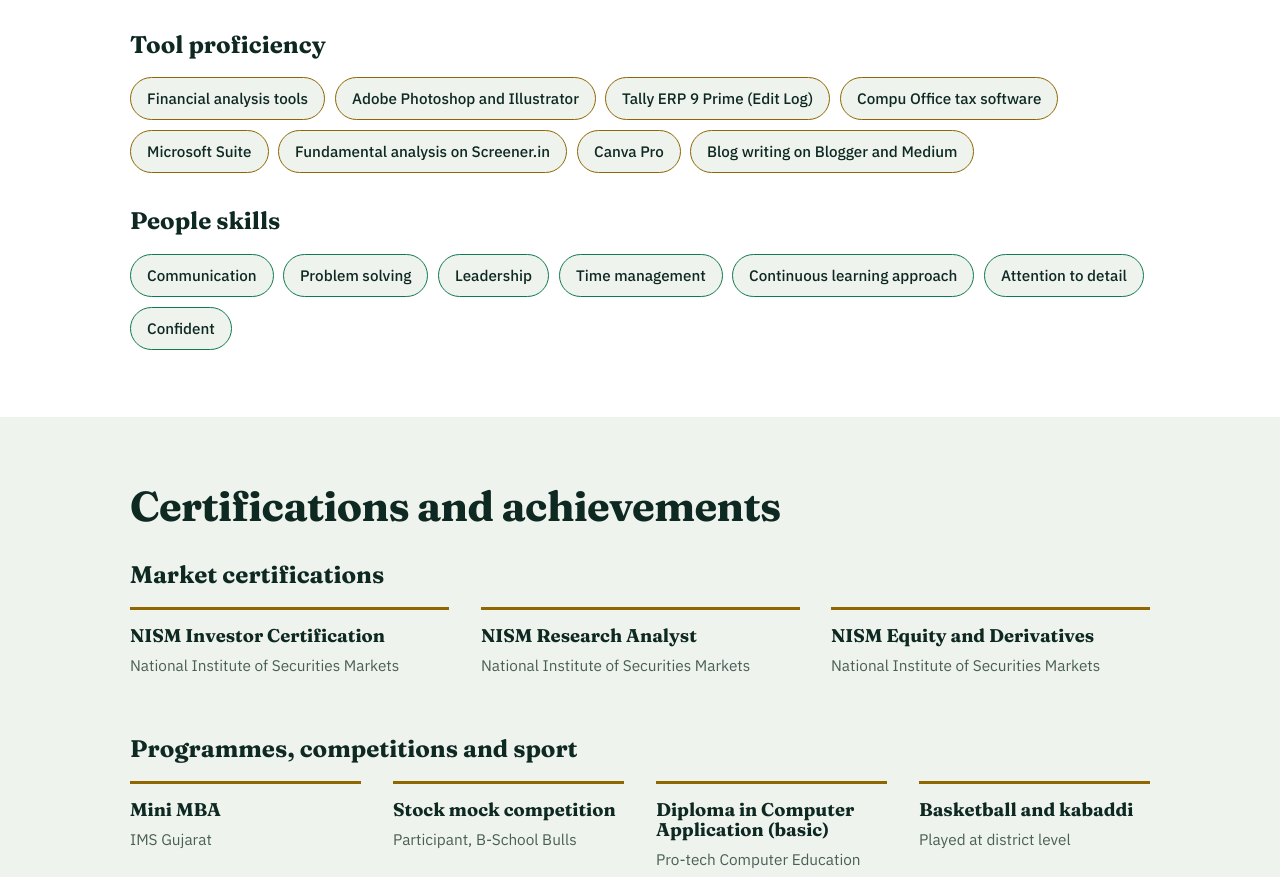
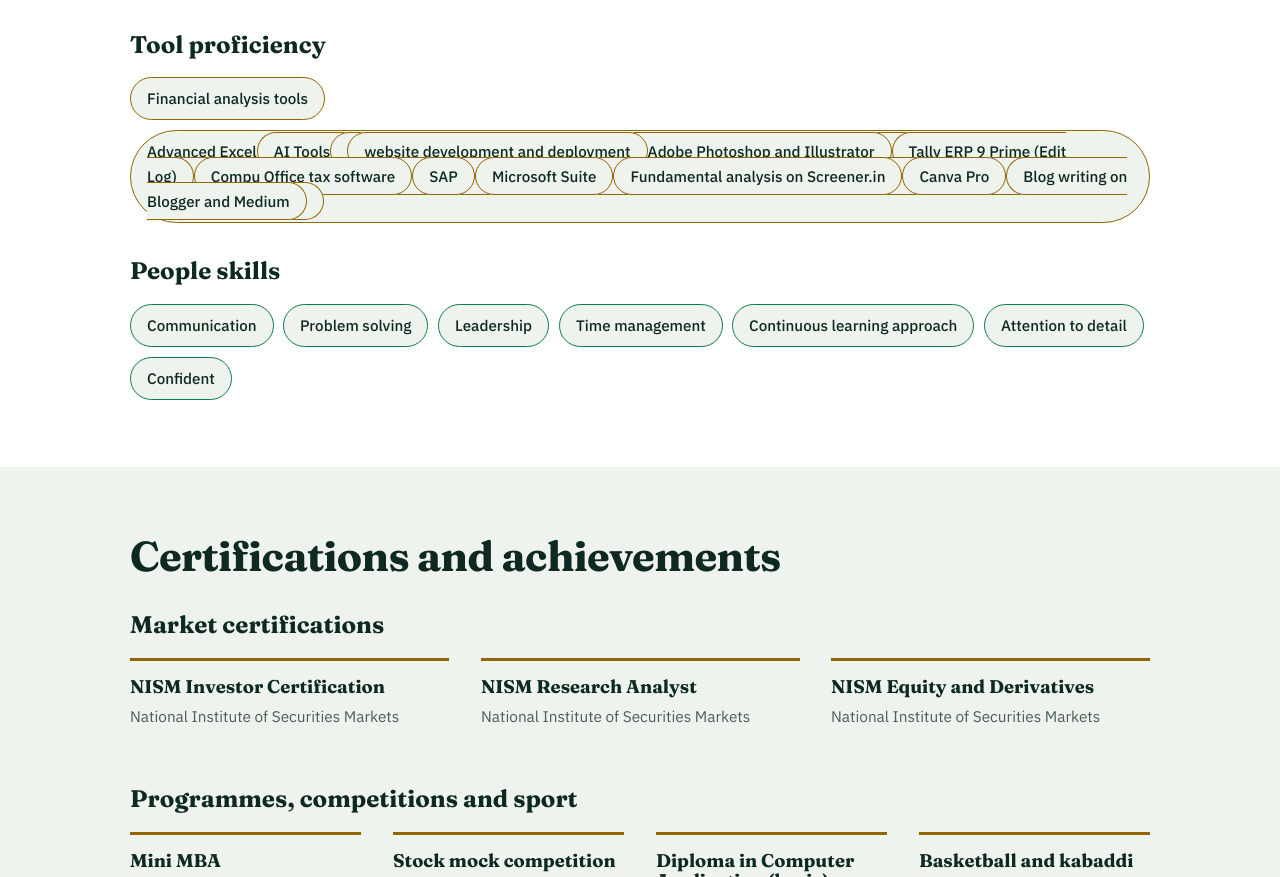
Before and after one commit to AashishLalwani17/CA_Aashish-Lalwani-Portfolio, a plain HTML site: page index.html in a window 1280 px wide. Shown: the part 4822-5699 px from the top of the page. Drawn offline with Linux system fonts and the light colour scheme.

Commit message:
Update index.html

```diff
--- a/index.html
+++ b/index.html
@@ -285,7 +285,7 @@ footer{padding:2rem 0 3rem;border-top:1px solid var(--rule);color:var(--mute);fo
   <div><h3>Business</h3><p>Client acquisition, partner relationships, team delegation, pricing, process design</p></div>
 </div>
 <h3 class="sub">Tool proficiency</h3>
-<div class="chips rvg"><span>Financial analysis tools</span><span>Adobe Photoshop and Illustrator</span><span>Tally ERP 9 Prime (Edit Log)</span><span>Compu Office tax software</span><span>Microsoft Suite</span><span>Fundamental analysis on Screener.in</span><span>Canva Pro</span><span>Blog writing on Blogger and Medium</span></div>
+<div class="chips rvg"><span>Financial analysis tools</span><span>Advanced Excel<span>AI Tools<span><Span>website development and deployment</Span>Adobe Photoshop and Illustrator</span><span>Tally ERP 9 Prime (Edit Log)</span><span>Compu Office tax software</span><span>SAP</span><span>Microsoft Suite</span><span>Fundamental analysis on Screener.in</span><span>Canva Pro</span><span>Blog writing on Blogger and Medium</span></div>
 <h3 class="sub">People skills</h3>
 <div class="chips ppl rvg"><span>Communication</span><span>Problem solving</span><span>Leadership</span><span>Time management</span><span>Continuous learning approach</span><span>Attention to detail</span><span>Confident</span></div>
 </div></section>
```
